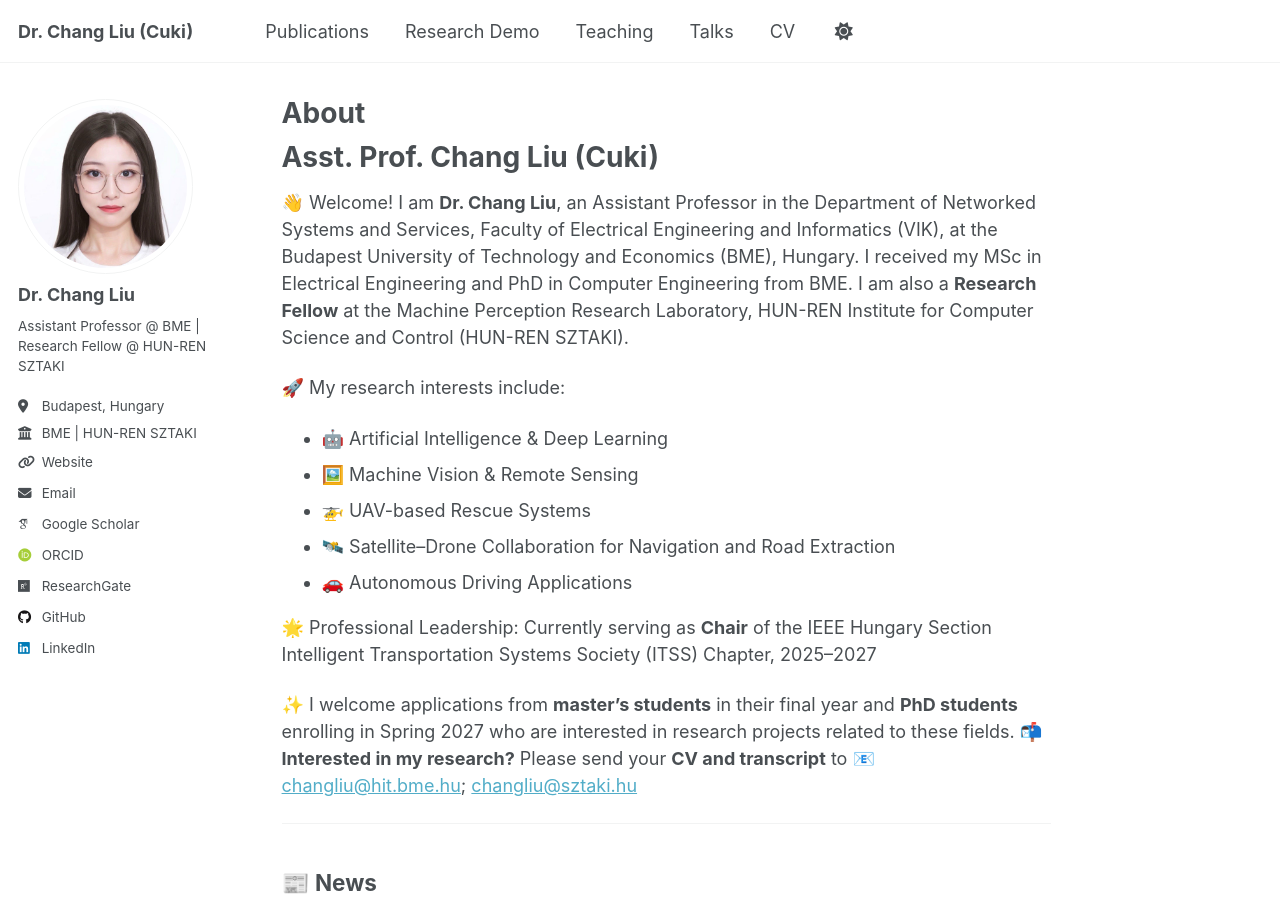
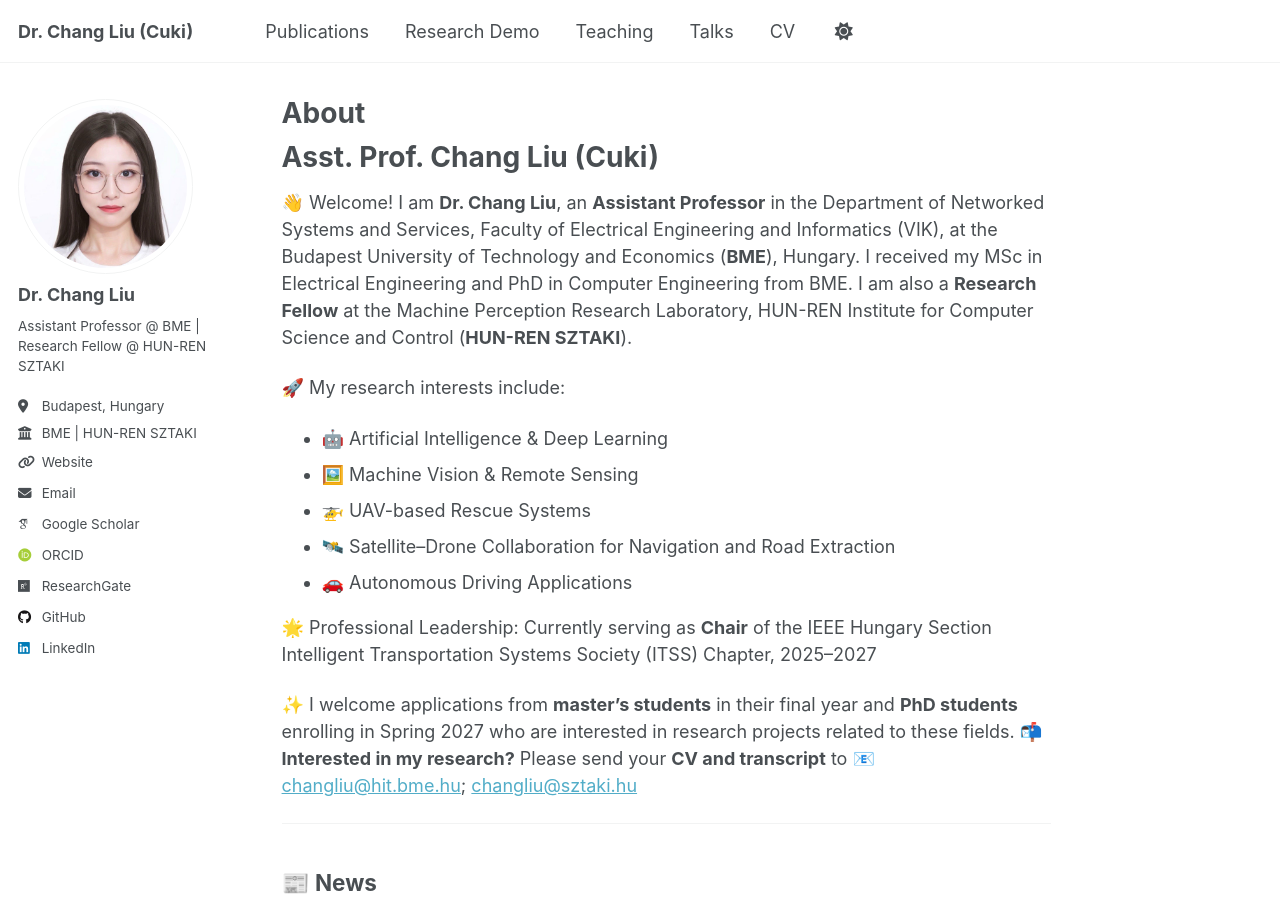
Before and after one commit to ChangLiu-bp/changliu-bp.github.io, a Jekyll site: the page built from _pages/about.md, in a window 1280 px wide and 900 px high. Built offline with Jekyll 4.4.1, drawn with Linux system fonts in a browser that asks for light colours; some web fonts are replaced; a script that is not in the unit is left out.

```diff
--- a/_pages/about.md
+++ b/_pages/about.md
@@ -10,7 +10,7 @@ redirect_from:
 # Asst. Prof. Chang Liu (Cuki)
 
 👋 Welcome!
-I am **Dr. Chang Liu**, an Assistant Professor in the Department of Networked Systems and Services, Faculty of Electrical Engineering and Informatics (VIK), at the Budapest University of Technology and Economics (BME), Hungary. I received my MSc in Electrical Engineering and PhD in Computer Engineering from BME. I am also a **Research Fellow** at the Machine Perception Research Laboratory, HUN-REN Institute for Computer Science and Control (HUN-REN SZTAKI).
+I am **Dr. Chang Liu**, an **Assistant Professor** in the Department of Networked Systems and Services, Faculty of Electrical Engineering and Informatics (VIK), at the Budapest University of Technology and Economics (**BME**), Hungary. I received my MSc in Electrical Engineering and PhD in Computer Engineering from BME. I am also a **Research Fellow** at the Machine Perception Research Laboratory, HUN-REN Institute for Computer Science and Control (**HUN-REN SZTAKI**).
 
 🚀 My research interests include:
 
```
